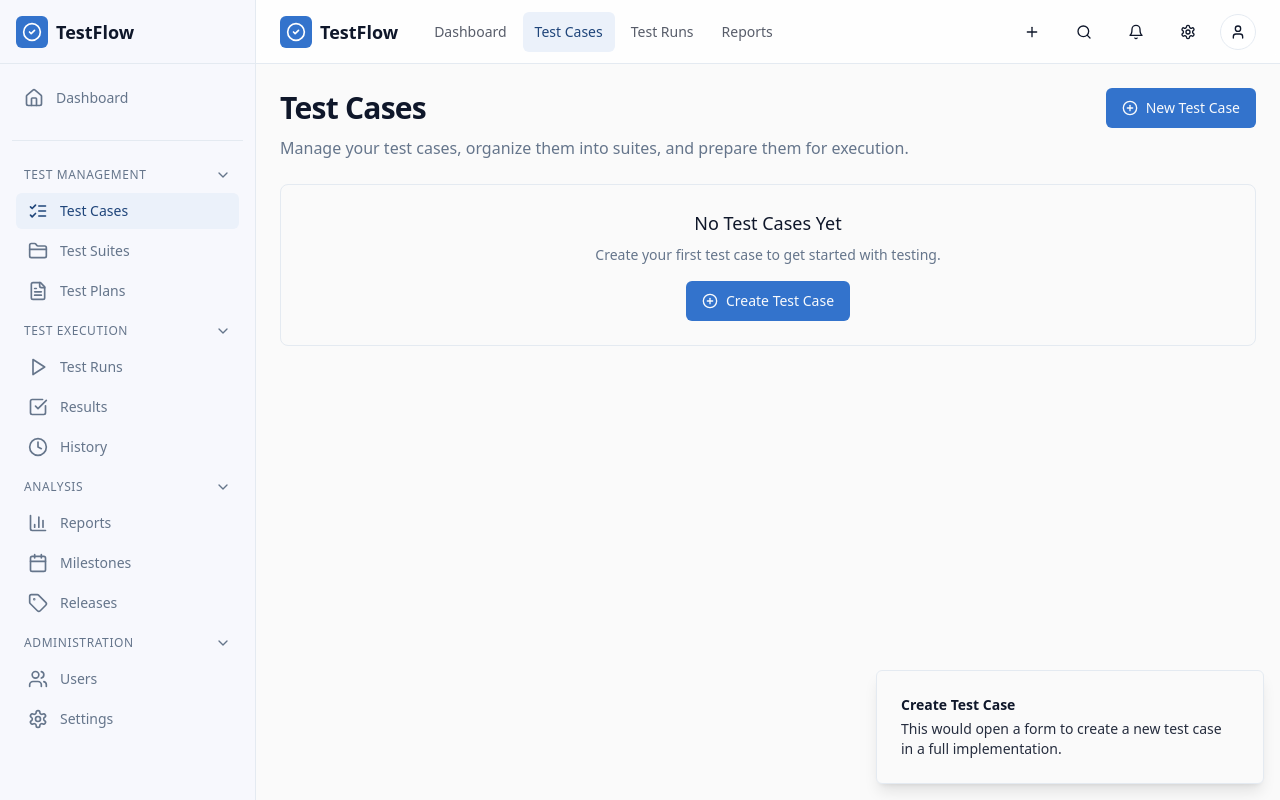
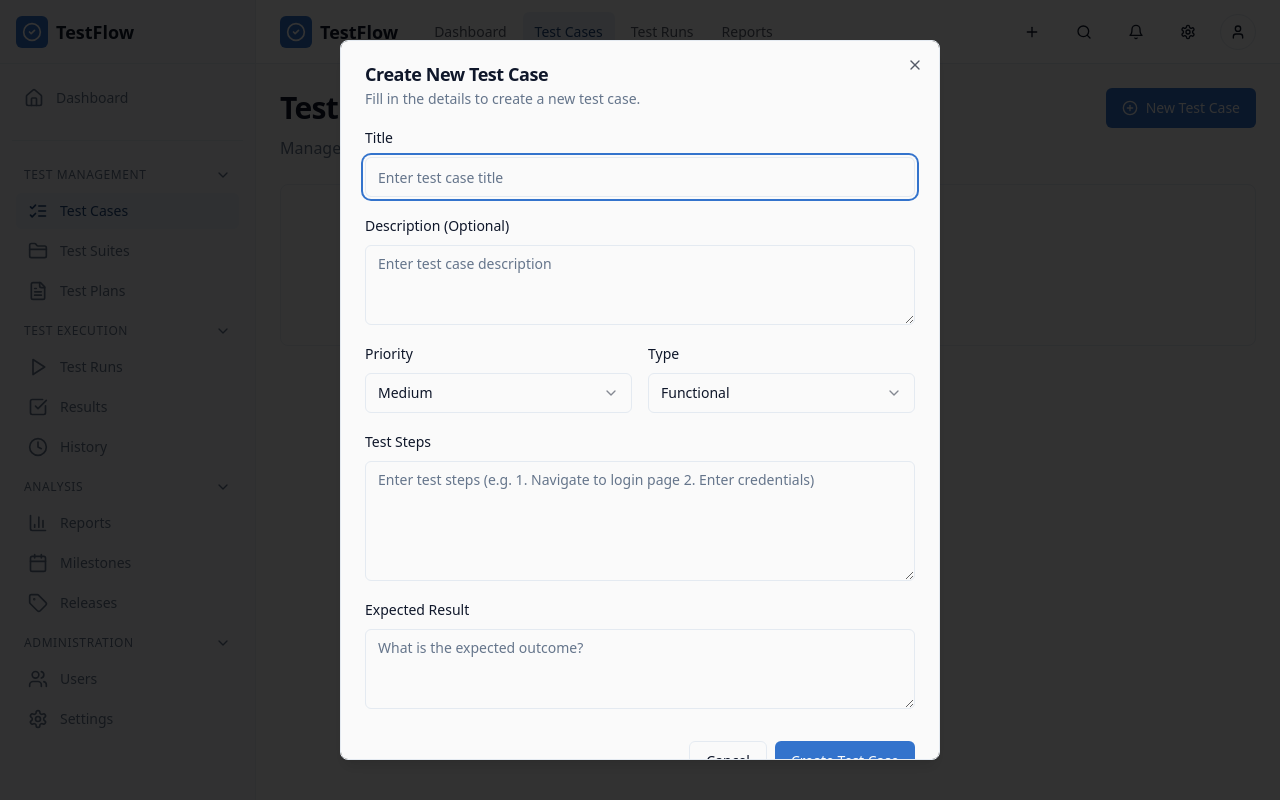
Before and after one commit to bengemine/testrail-replica, a React (Vite) app: page /test-cases in a window 1280 px wide. Both pictures are taken after a click on the button "New Test Case". Built offline with nearby package versions, Linux system fonts and the light colour scheme.

Commit message:
Enable test case creation
Implement functionality to allow users to create new test cases.

```diff
--- a/package.json
+++ b/package.json
@@ -40,6 +40,7 @@
     "@radix-ui/react-toggle-group": "^1.1.0",
     "@radix-ui/react-tooltip": "^1.1.4",
     "@tanstack/react-query": "^5.56.2",
+    "@types/uuid": "^10.0.0",
     "class-variance-authority": "^0.7.1",
     "clsx": "^2.1.1",
     "cmdk": "^1.0.0",
@@ -58,6 +59,7 @@
     "sonner": "^1.5.0",
     "tailwind-merge": "^2.5.2",
     "tailwindcss-animate": "^1.0.7",
+    "uuid": "^11.1.0",
     "vaul": "^0.9.3",
     "zod": "^3.23.8"
   },
--- /dev/null
+++ b/src/components/tests/TestCaseForm.tsx
@@ -0,0 +1,222 @@
+
+import React from "react";
+import { z } from "zod";
+import { useForm } from "react-hook-form";
+import { zodResolver } from "@hookform/resolvers/zod";
+import {
+  Dialog,
+  DialogContent,
+  DialogDescription,
+  DialogFooter,
+  DialogHeader,
+  DialogTitle,
+} from "@/components/ui/dialog";
+import {
+  Form,
+  FormControl,
+  FormField,
+  FormItem,
+  FormLabel,
+  FormMessage,
+} from "@/components/ui/form";
+import { Input } from "@/components/ui/input";
+import { Button } from "@/components/ui/button";
+import { Textarea } from "@/components/ui/textarea";
+import {
+  Select,
+  SelectContent,
+  SelectItem,
+  SelectTrigger,
+  SelectValue,
+} from "@/components/ui/select";
+import { useToast } from "@/hooks/use-toast";
+
+const formSchema = z.object({
+  title: z.string().min(3, { message: "Title must be at least 3 characters" }),
+  description: z.string().optional(),
+  priority: z.enum(["low", "medium", "high", "critical"]),
+  type: z.enum(["functional", "performance", "usability", "security", "other"]),
+  steps: z.string().min(1, { message: "Test steps are required" }),
+  expectedResult: z.string().min(1, { message: "Expected result is required" }),
+});
+
+type FormData = z.infer<typeof formSchema>;
+
+interface TestCaseFormProps {
+  open: boolean;
+  onOpenChange: (open: boolean) => void;
+  onSubmit: (data: FormData) => void;
+}
+
+const TestCaseForm = ({ open, onOpenChange, onSubmit }: TestCaseFormProps) => {
+  const { toast } = useToast();
+  const form = useForm<FormData>({
+    resolver: zodResolver(formSchema),
+    defaultValues: {
+      title: "",
+      description: "",
+      priority: "medium",
+      type: "functional",
+      steps: "",
+      expectedResult: "",
+    },
+  });
+
+  const handleSubmit = (data: FormData) => {
+    onSubmit(data);
+    form.reset();
+  };
+
+  return (
+    <Dialog open={open} onOpenChange={onOpenChange}>
+      <DialogContent className="sm:max-w-[600px] max-h-[90vh] overflow-y-auto">
+        <DialogHeader>
+          <DialogTitle>Create New Test Case</DialogTitle>
+          <DialogDescription>
+            Fill in the details to create a new test case.
+          </DialogDescription>
+        </DialogHeader>
+
+        <Form {...form}>
+          <form onSubmit={form.handleSubmit(handleSubmit)} className="space-y-4">
+            <FormField
+              control={form.control}
+              name="title"
+              render={({ field }) => (
+                <FormItem>
+                  <FormLabel>Title</FormLabel>
+                  <FormControl>
+                    <Input placeholder="Enter test case title" {...field} />
+                  </FormControl>
+                  <FormMessage />
+                </FormItem>
+              )}
+            />
+
+            <FormField
+              control={form.control}
+              name="description"
+              render={({ field }) => (
+                <FormItem>
+                  <FormLabel>Description (Optional)</FormLabel>
+                  <FormControl>
+                    <Textarea
+                      placeholder="Enter test case description"
+                      {...field}
+                    />
+                  </FormControl>
+                  <FormMessage />
+                </FormItem>
+              )}
+            />
+
+            <div className="flex gap-4">
+              <FormField
+                control={form.control}
+                name="priority"
+                render={({ field }) => (
+                  <FormItem className="flex-1">
+                    <FormLabel>Priority</FormLabel>
+                    <Select
+                      onValueChange={field.onChange}
+                      defaultValue={field.value}
+                    >
+                      <FormControl>
+                        <SelectTrigger>
+                          <SelectValue placeholder="Select priority" />
+                        </SelectTrigger>
+                      </FormControl>
+                      <SelectContent>
+                        <SelectItem value="low">Low</SelectItem>
+                        <SelectItem value="medium">Medium</SelectItem>
+                        <SelectItem value="high">High</SelectItem>
+                        <SelectItem value="critical">Critical</SelectItem>
+                      </SelectContent>
+                    </Select>
+                    <FormMessage />
+                  </FormItem>
+                )}
+              />
+
+              <FormField
+                control={form.control}
+                name="type"
+                render={({ field }) => (
+                  <FormItem className="flex-1">
+                    <FormLabel>Type</FormLabel>
+                    <Select
+                      onValueChange={field.onChange}
+                      defaultValue={field.value}
+                    >
+                      <FormControl>
+                        <SelectTrigger>
+                          <SelectValue placeholder="Select type" />
+                        </SelectTrigger>
+                      </FormControl>
+                      <SelectContent>
+                        <SelectItem value="functional">Functional</SelectItem>
+                        <SelectItem value="performance">Performance</SelectItem>
+                        <SelectItem value="usability">Usability</SelectItem>
+                        <SelectItem value="security">Security</SelectItem>
+                        <SelectItem value="other">Other</SelectItem>
+                      </SelectContent>
+                    </Select>
+                    <FormMessage />
+                  </FormItem>
+                )}
+              />
+            </div>
+
+            <FormField
+              control={form.control}
+              name="steps"
+              render={({ field }) => (
+                <FormItem>
+                  <FormLabel>Test Steps</FormLabel>
+                  <FormControl>
+                    <Textarea
+                      placeholder="Enter test steps (e.g. 1. Navigate to login page 2. Enter credentials)"
+                      className="min-h-[120px]"
+                      {...field}
+                    />
+                  </FormControl>
+                  <FormMessage />
+                </FormItem>
+              )}
+            />
+
+            <FormField
+              control={form.control}
+              name="expectedResult"
+              render={({ field }) => (
+                <FormItem>
+                  <FormLabel>Expected Result</FormLabel>
+                  <FormControl>
+                    <Textarea
+                      placeholder="What is the expected outcome?"
+                      {...field}
+                    />
+                  </FormControl>
+                  <FormMessage />
+                </FormItem>
+              )}
+            />
+
+            <DialogFooter className="pt-4">
+              <Button
+                type="button"
+                variant="outline"
+                onClick={() => onOpenChange(false)}
+              >
+                Cancel
+              </Button>
+              <Button type="submit">Create Test Case</Button>
+            </DialogFooter>
+          </form>
+        </Form>
+      </DialogContent>
+    </Dialog>
+  );
+};
+
+export default TestCaseForm;
--- /dev/null
+++ b/src/components/tests/TestCaseList.tsx
@@ -0,0 +1,39 @@
+
+import React from "react";
+import TestCaseItem, { TestCaseItemProps } from "@/components/tests/TestCaseItem";
+import { Button } from "@/components/ui/button";
+import { PlusCircle } from "lucide-react";
+
+interface TestCaseListProps {
+  testCases: TestCaseItemProps[];
+  onCreateTestCase: () => void;
+}
+
+const TestCaseList = ({ testCases, onCreateTestCase }: TestCaseListProps) => {
+  if (testCases.length === 0) {
+    return (
+      <div className="mt-6 rounded-lg border">
+        <div className="p-6 text-center">
+          <h3 className="text-lg font-medium">No Test Cases Yet</h3>
+          <p className="mt-2 text-sm text-muted-foreground">
+            Create your first test case to get started with testing.
+          </p>
+          <Button onClick={onCreateTestCase} className="mt-4 gap-2">
+            <PlusCircle className="h-4 w-4" />
+            Create Test Case
+          </Button>
+        </div>
+      </div>
+    );
+  }
+
+  return (
+    <div className="grid gap-4 mt-6">
+      {testCases.map((testCase) => (
+        <TestCaseItem key={testCase.id} {...testCase} />
+      ))}
+    </div>
+  );
+};
+
+export default TestCaseList;
--- a/src/pages/TestCases.tsx
+++ b/src/pages/TestCases.tsx
@@ -1,18 +1,42 @@
 
-import React from "react";
+import React, { useState } from "react";
+import { useToast } from "@/hooks/use-toast";
+import { v4 as uuidv4 } from "uuid";
 import Navbar from "@/components/layout/Navbar";
 import Sidebar from "@/components/layout/Sidebar";
 import { Button } from "@/components/ui/button";
 import { PlusCircle } from "lucide-react";
-import { useToast } from "@/hooks/use-toast";
+import TestCaseList from "@/components/tests/TestCaseList";
+import TestCaseForm from "@/components/tests/TestCaseForm";
+import { TestCaseItemProps } from "@/components/tests/TestCaseItem";
 
 const TestCases = () => {
   const { toast } = useToast();
+  const [testCases, setTestCases] = useState<TestCaseItemProps[]>([]);
+  const [formOpen, setFormOpen] = useState(false);
 
   const handleCreateTestCase = () => {
+    setFormOpen(true);
+  };
+
+  const handleFormSubmit = (data: any) => {
+    const newTestCase: TestCaseItemProps = {
+      id: uuidv4(),
+      title: data.title,
+      status: "untested",
+      priority: data.priority,
+      type: data.type,
+      createdBy: "Current User",
+      lastRun: "Never",
+      tags: [],
+    };
+
+    setTestCases([newTestCase, ...testCases]);
+    setFormOpen(false);
+
     toast({
-      title: "Create Test Case",
-      description: "This would open a form to create a new test case in a full implementation."
+      title: "Test Case Created",
+      description: `"${data.title}" has been created successfully.`,
     });
   };
 
@@ -35,18 +59,16 @@ const TestCases = () => {
             </p>
           </div>
 
-          <div className="mt-6 rounded-lg border">
-            <div className="p-6 text-center">
-              <h3 className="text-lg font-medium">No Test Cases Yet</h3>
-              <p className="mt-2 text-sm text-muted-foreground">
-                Create your first test case to get started with testing.
-              </p>
-              <Button onClick={handleCreateTestCase} className="mt-4 gap-2">
-                <PlusCircle className="h-4 w-4" />
-                Create Test Case
-              </Button>
-            </div>
-          </div>
+          <TestCaseList
+            testCases={testCases}
+            onCreateTestCase={handleCreateTestCase}
+          />
+
+          <TestCaseForm
+            open={formOpen}
+            onOpenChange={setFormOpen}
+            onSubmit={handleFormSubmit}
+          />
         </main>
       </div>
     </div>
```
Also changed, not shown: 1 other file (tests, documents, lock files or other folders).
